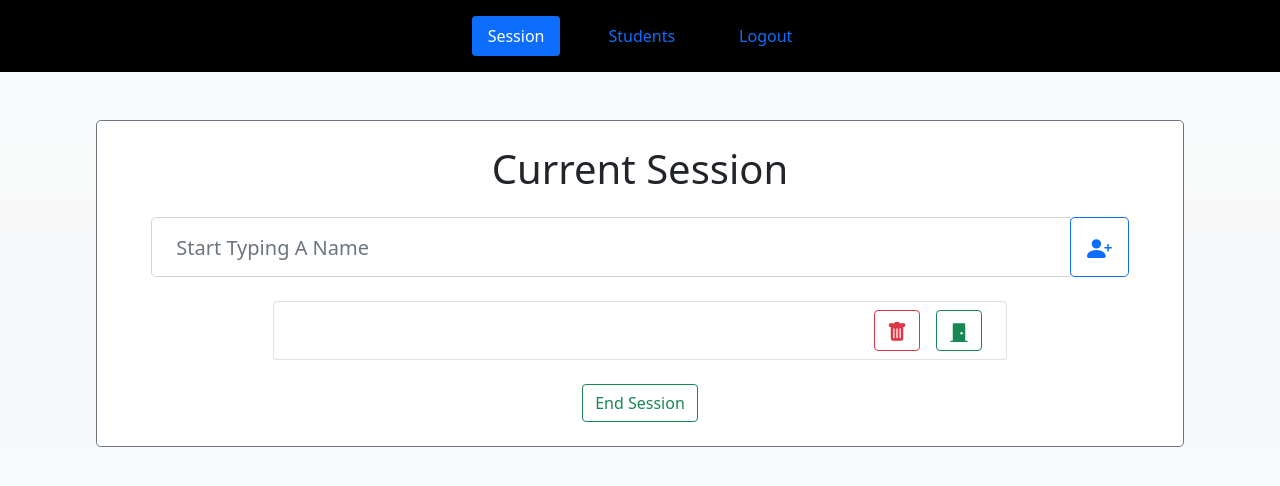
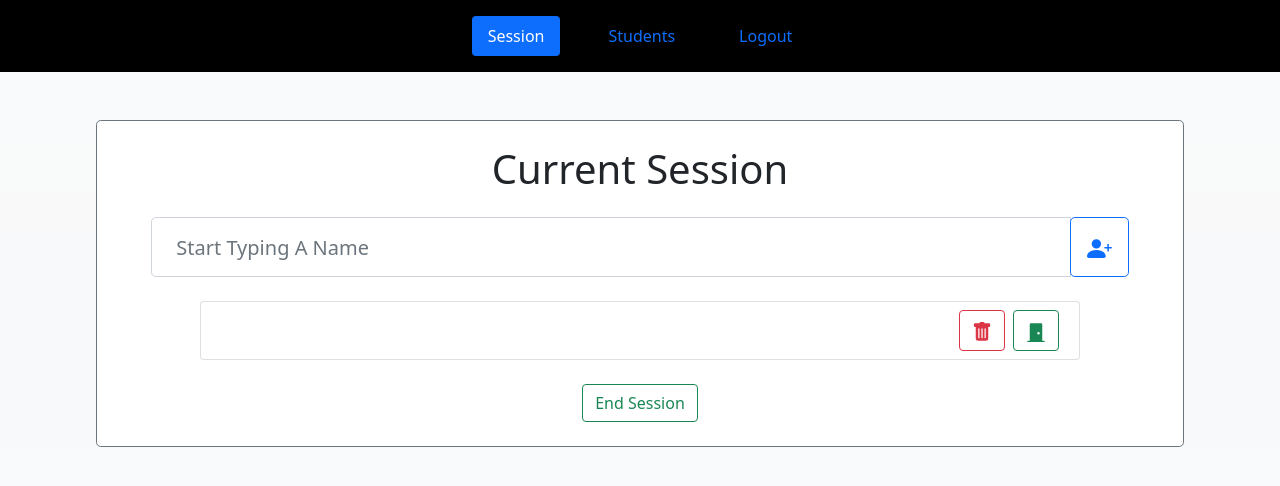
Before and after one commit to PrintNifesimi/TutoringTracker, a Django app: template main/templates/main/sessions.html in a window 1280 px wide. Shown: the top 486 px of the page. Run offline with Django 4.2, Linux system fonts and the light colour scheme; the template is opened without the code that fills it: values that come from a table or form of the project are taken from there, others are empty; data comes from the database, SQL or seed files in the repository; some libraries are stand-ins or nearby versions.

Commit message:
additional style changes

```diff
--- a/main/templates/main/partials/Timeduration.html
+++ b/main/templates/main/partials/Timeduration.html
@@ -9,12 +9,12 @@
                                 <div id="signOutSuccess" class="alert alert-success d-flex align-items-center">Sign Out Success</div>
     {% endif %}
 
-    <div id="Timeduration-container" hx-get="{% url 'timeduration' %}" hx-trigger="every 60s" class="mx-auto w-75">
+    <div id="Timeduration-container" hx-get="{% url 'timeduration' %}" hx-trigger="every 60s" class="mx-auto" style="width:90%">
 <ul class="list-group list-group">
     {% for item in sObject.all %}
 
             <li id="{{item.id}}" class="list-group-item d-flex justify-content-between align-items-start">
-                <div class="ms-2 me-auto">
+                <div class="">
                 <b>{{item.fullname}}</b>
 
                 <span id="durr" class="badge bg-primary rounded-pill">{{item.currDuration|timesince }}</span>
@@ -23,7 +23,7 @@
                 <div class="d-flex justify-content-end">
 
 
-                <button class="btn btn-outline-danger mx-2" style="cursor: pointer;font-size: 18px;" hx-delete="{% url 'deleteStudent' item.id%}"
+                <button class="btn btn-outline-danger mx-1" style="cursor: pointer;font-size: 18px;" hx-delete="{% url 'deleteStudent' item.id%}"
                 hx-target="#student-list"
                 hx-confirm="Deleting this student will not save their hours">
                 <svg xmlns="http://www.w3.org/2000/svg" width="20" height="20" fill="currentColor" class="bi bi-trash-fill" viewBox="0 0 16 16">
@@ -31,7 +31,7 @@
                   </svg>
             </button>
 
-            <button class="btn btn-outline-success mx-2" style="cursor: pointer;font-size: 18px;" hx-post="{% url 'signOut' item.id%}"
+            <button class="btn btn-outline-success mx-1" style="cursor: pointer;font-size: 18px;" hx-post="{% url 'signOut' item.id%}"
                 hx-target="#student-list">
                 <svg xmlns="http://www.w3.org/2000/svg" width="20" height="20" fill="currentColor" class="bi bi-door-closed-fill" viewBox="0 0 16 16">
                     <path d="M12 1a1 1 0 0 1 1 1v13h1.5a.5.5 0 0 1 0 1h-13a.5.5 0 0 1 0-1H3V2a1 1 0 0 1 1-1h8zm-2 9a1 1 0 1 0 0-2 1 1 0 0 0 0 2z"/>
```
